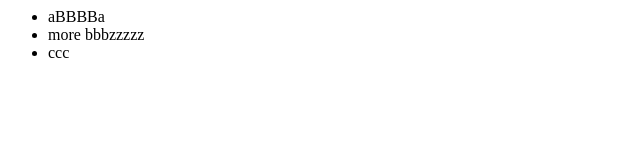
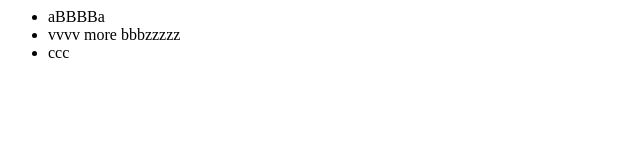
Before and after one commit to fasdzx/NewGitTest, a plain HTML site: page index.html in a window 1280 px wide. Shown: the full height of the page, 0-640 px from the left. Drawn offline with Linux system fonts and the light colour scheme.

Commit message:
sayonara

```diff
--- a/index.html
+++ b/index.html
@@ -2,7 +2,7 @@
 	<body>
 		<ul>
 			<li>aBBBBa</li>
-			<li>more bbbzzzzz</li>
+			<li>vvvv more bbbzzzzz</li>
 			<li>ccc</li>
 		</ul>
 	</body>
```
